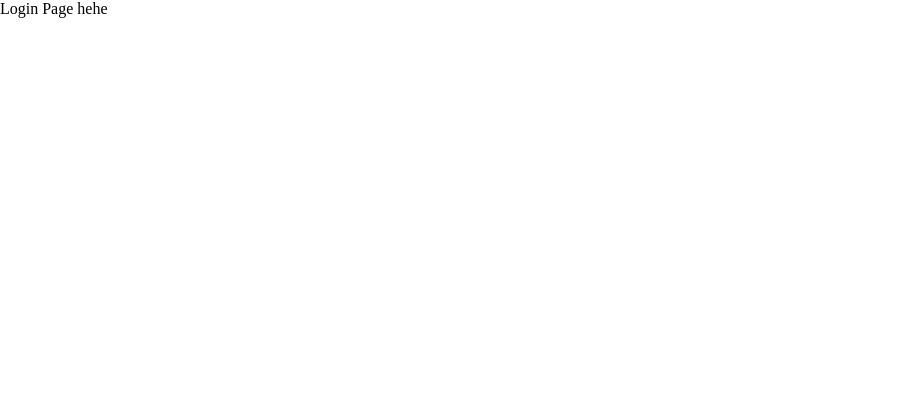
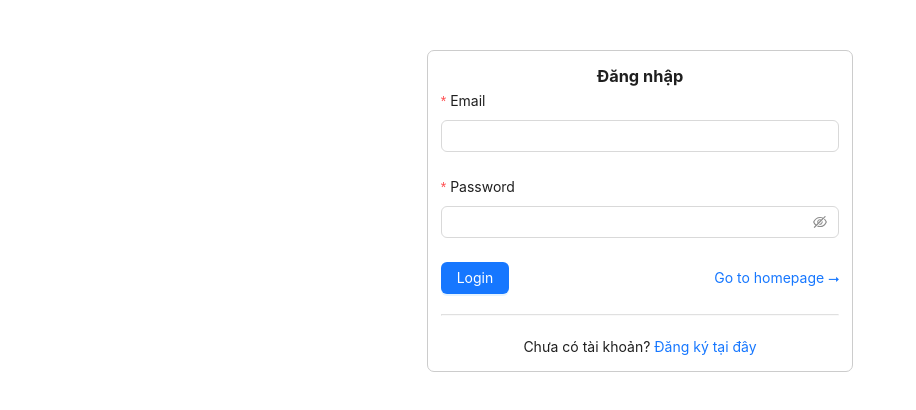
Before and after one commit to hiendepzainn/Learning-ReactJS, a React (Vite) app: page /login in a window 1280 px wide. Shown: the top 410 px of the page, without its empty margins (0-916 px from the left). Built offline with nearby package versions, Linux system fonts and the light colour scheme.

Commit message:
video92: design LOGIN + fix REGISTER

```diff
--- a/src/components/layout/header.jsx
+++ b/src/components/layout/header.jsx
@@ -1,6 +1,11 @@
 import { Link } from "react-router-dom";
 import { Menu } from "antd";
-import { GroupOutlined, HomeOutlined, UserOutlined } from "@ant-design/icons";
+import {
+  GroupOutlined,
+  HomeOutlined,
+  SettingOutlined,
+  UserOutlined,
+} from "@ant-design/icons";
 
 const Header = () => {
   const items = [
@@ -19,6 +24,15 @@ const Header = () => {
       label: <Link to="/books">Books</Link>,
       icon: <GroupOutlined />,
     },
+    {
+      label: "Setting",
+      key: "SubMenu",
+      icon: <SettingOutlined />,
+      children: [
+        { label: <Link to="/login">Đăng nhập</Link>, key: "login" },
+        { label: <Link>Đăng xuất</Link>, key: "logout" },
+      ],
+    },
   ];
   return (
     <>
--- a/src/pages/login.jsx
+++ b/src/pages/login.jsx
@@ -1,7 +1,65 @@
+import { Button, Col, Form, Input, Row } from "antd";
+import { Link } from "react-router-dom";
+
 const LoginPage = () => {
   return (
     <>
-      <div>Login Page hehe</div>
+      <Row justify="center">
+        <Col xs={22} sm={16} md={12} lg={10} xl={8}>
+          <div
+            style={{
+              border: "1px solid #ccc",
+              padding: "13px",
+              borderRadius: "7px",
+              marginTop: "50px",
+            }}
+          >
+            <Form layout="vertical">
+              <h3 style={{ textAlign: "center" }}>Đăng nhập</h3>
+              <Form.Item
+                label="Email"
+                name="email"
+                rules={[
+                  { required: true, message: "Vui lòng nhập email" },
+                  { type: "email", message: "Email không đúng định dạng" },
+                ]}
+              >
+                <Input />
+              </Form.Item>
+              <Form.Item
+                label="Password"
+                name="password"
+                rules={[
+                  {
+                    required: true,
+                    message: "Vui lòng nhập mật khẩu",
+                  },
+                ]}
+              >
+                <Input.Password />
+              </Form.Item>
+              <div
+                style={{
+                  display: "flex",
+                  justifyContent: "space-between",
+                  alignItems: "center",
+                }}
+              >
+                <Button type="primary" htmlType="submit">
+                  Login
+                </Button>
+                <Link to="/">Go to homepage ⭢</Link>
+              </div>
+              <hr style={{ margin: "20px 0px", opacity: "30%" }} />
+              <div style={{ display: "flex", justifyContent: "center" }}>
+                <span>
+                  Chưa có tài khoản? <Link to="/register">Đăng ký tại đây</Link>
+                </span>
+              </div>
+            </Form>
+          </div>
+        </Col>
+      </Row>
     </>
   );
 };
--- a/src/pages/register.jsx
+++ b/src/pages/register.jsx
@@ -1,6 +1,6 @@
-import { Button, Form, Input, notification } from "antd";
+import { Button, Col, Form, Input, notification, Row } from "antd";
 import { registerUserAPI } from "../services/api.service";
-import { useNavigate } from "react-router-dom";
+import { Link, useNavigate } from "react-router-dom";
 
 const RegisterPage = () => {
   const navigate = useNavigate();
@@ -34,19 +34,22 @@ const RegisterPage = () => {
 
   return (
     <>
+      <Row justify="center">
+        <Col xs={22} sm={16} md={12} lg={10} xl={8}>
           <div
             style={{
-          display: "flex",
-          justifyContent: "center",
-          margin: "25px 0px",
+              border: "1px solid #ccc",
+              padding: "13px",
+              borderRadius: "7px",
+              marginTop: "50px",
             }}
           >
-        <div style={{ width: "97%" }}>
             <Form
               layout="vertical"
               onFinish={onFinishSuccess}
               onFinishFailed={onFinishFailed}
             >
+              <h3 style={{ textAlign: "center" }}>Đăng ký tài khoản</h3>
               <Form.Item
                 label="Full name"
                 name="fullName"
@@ -124,7 +127,9 @@ const RegisterPage = () => {
                         );
                       }
 
-                    if (!/[ !"#$%&'()*+,\-./:;<=>?@[\\\]^_`{|}~]/.test(value)) {
+                      if (
+                        !/[ !"#$%&'()*+,\-./:;<=>?@[\\\]^_`{|}~]/.test(value)
+                      ) {
                         return Promise.reject(
                           new Error(
                             "Mật khẩu phải chứa ít nhất 1 ký tự đặc biệt",
@@ -153,7 +158,9 @@ const RegisterPage = () => {
 
                       if (/\s/.test(value)) {
                         return Promise.reject(
-                        new Error("Số điện thoại không được chứa khoảng trắng"),
+                          new Error(
+                            "Số điện thoại không được chứa khoảng trắng",
+                          ),
                         );
                       }
 
@@ -187,9 +194,16 @@ const RegisterPage = () => {
               <Button type="primary" htmlType="submit">
                 Register
               </Button>
+              <hr style={{ margin: "20px 0px", opacity: "30%" }} />
+              <div style={{ display: "flex", justifyContent: "center" }}>
+                <span>
+                  Đã có tài khoản? <Link to="/login">Đăng nhập tại đây</Link>
+                </span>
+              </div>
             </Form>
           </div>
-      </div>
+        </Col>
+      </Row>
     </>
   );
 };
```
Lines whose indentation alone changed are shown as unchanged.
